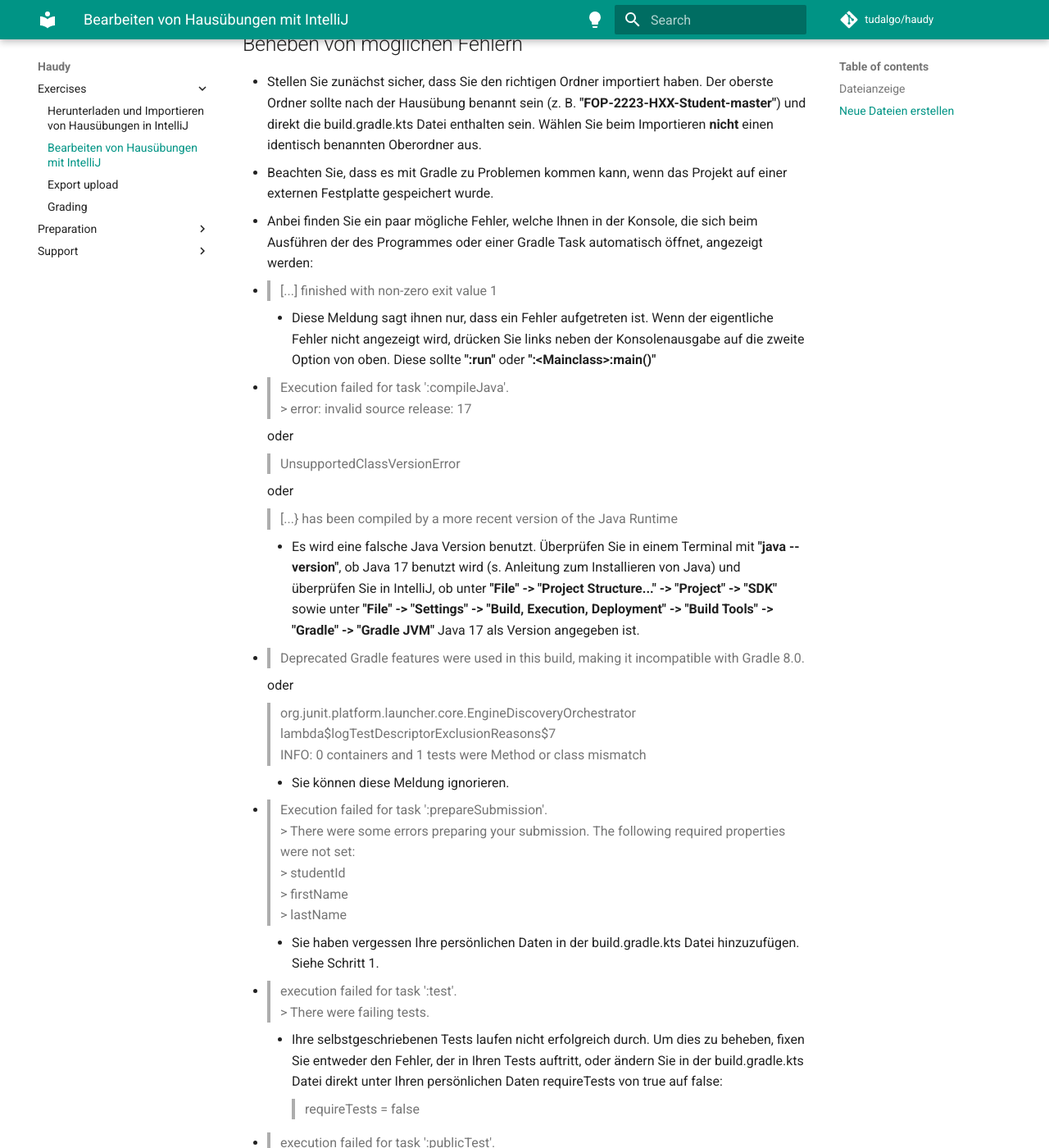
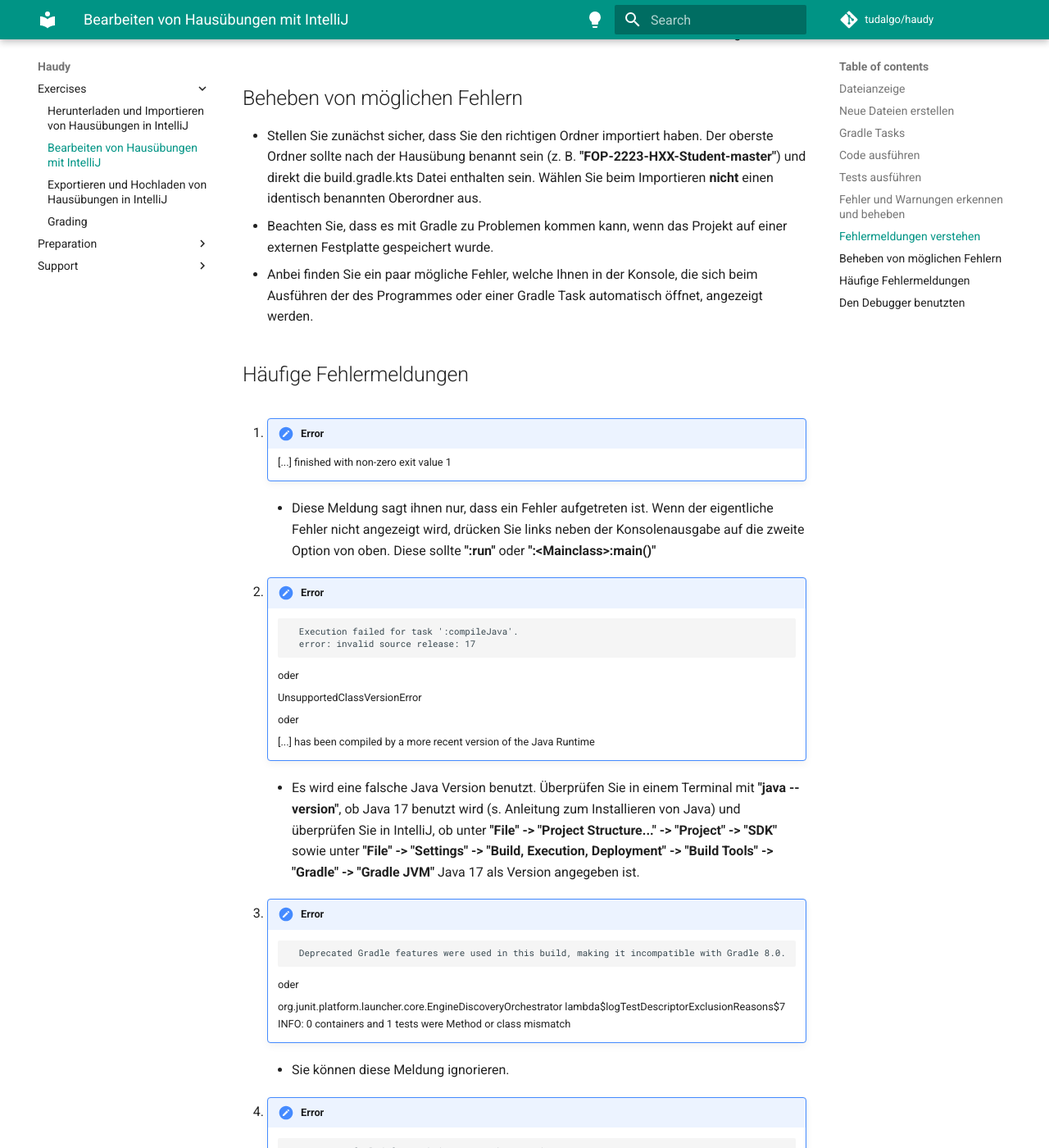
Before and after one commit to tudagrade/wiki, an MkDocs documentation site: the page built from docs/exercises/edit.md, in a window 1280 px wide and 1400 px high, scrolled down 3002 px. Shown: the whole window at 82% size. Built offline with MkDocs 1.6.1 and Material for MkDocs 9.7.7, drawn with Linux system fonts in a browser that asks for light colours; comment, search, counter and statistics services are not loaded; some of the changed text lies outside the part shown.

Commit message:
add tabs and admonitions

````diff
--- a/docs/exercises/edit.md
+++ b/docs/exercises/edit.md
@@ -10,7 +10,7 @@
 * Mit einem Rechtsklick auf ein Package können Sie über **new -> Java Class** eine neue Java Datei erstellen. Geben Sie dafür den Namen an, wählen Sie aus, ob es eine Klasse, Interface, Enum oder Annotation sein soll und bestätigen Sie das Erstellen, indem Sie **Enter** drücken.
 * Sie können auf dieselbe Weise auch packages erstellen. Wählen Sie dafür **"package"** anstatt **"Java Class"** aus.
 
-# Gradle Tasks
+## Gradle Tasks
 * Um die Übersicht mit allen Gradle Task zu öffnen, drücken Sie am rechten oberen Rand auf **"Gradle"**.
     * Alternativ können Sie sich die Gradle Ansicht auch über den Reiter **"View"** anzeigen lassen, indem Sie dann auf **"Tool Windows" -> "Gradle"** gehen.
 * Klappen Sie den Ordner, der nach dem Projekt benannt ist, sowie den darin enthaltenen Ordner **"Tasks"**. Nun sehen Sie alle Verzeichnisse, in denen Gradle Tasks enthalten sind.
@@ -66,78 +69,94 @@
 
 * Stellen Sie zunächst sicher, dass Sie den richtigen Ordner importiert haben. Der oberste Ordner sollte nach der Hausübung benannt sein (z. B. **"FOP-2223-HXX-Student-master"**) und direkt die build.gradle.kts Datei enthalten sein. Wählen Sie beim Importieren **nicht** einen identisch benannten Oberordner aus.
 * Beachten Sie, dass es mit Gradle zu Problemen kommen kann, wenn das Projekt auf einer externen Festplatte gespeichert wurde.
-* Anbei finden Sie ein paar mögliche Fehler, welche Ihnen in der Konsole, die sich beim Ausführen der des Programmes oder einer Gradle Task automatisch öffnet, angezeigt werden:
+* Anbei finden Sie ein paar mögliche Fehler, welche Ihnen in der Konsole, die sich beim Ausführen der des Programmes oder einer Gradle Task automatisch öffnet, angezeigt werden.
 
+## Häufige Fehlermeldungen
 
-   1. > [...] finished with non-zero exit value 1
+   1. !!! error
+
+          [...] finished with non-zero exit value 1
 
       * Diese Meldung sagt ihnen nur, dass ein Fehler aufgetreten ist. Wenn der eigentliche Fehler nicht angezeigt wird, drücken Sie links neben der Konsolenausgabe auf die zweite Option von oben. Diese sollte **":run"** oder **":<Mainclass\>:main()"**
 
 
-   2. > Execution failed for task ':compileJava'.
-      > error: invalid source release: 17
+   2. !!! error
+          Execution failed for task ':compileJava'.
+          error: invalid source release: 17
 
-      oder
+          oder
 
-      > UnsupportedClassVersionError
+          UnsupportedClassVersionError
 
-      oder
+          oder
 
-      > \[...\} has been compiled by a more recent version of the Java Runtime
+          \[...\] has been compiled by a more recent version of the Java Runtime
 
       * Es wird eine falsche Java Version benutzt. Überprüfen Sie in einem Terminal mit **"java --version"**, ob Java 17 benutzt wird (s. Anleitung zum Installieren von Java) und überprüfen Sie in IntelliJ, ob unter **"File" -> "Project Structure..." -> "Project" -> "SDK"** sowie unter **"File" -> "Settings" -> "Build, Execution, Deployment" -> "Build Tools" -> "Gradle" -> "Gradle JVM"** Java 17 als Version angegeben ist.
 
 
-   3. > Deprecated Gradle features were used in this build, making it incompatible with Gradle 8.0.
+   3. !!! error
+          Deprecated Gradle features were used in this build, making it incompatible with Gradle 8.0.
 
-      oder
+          oder
 
-      > org.junit.platform.launcher.core.EngineDiscoveryOrchestrator lambda$logTestDescriptorExclusionReasons$7
-        INFO: 0 containers and 1 tests were Method or class mismatch
+          org.junit.platform.launcher.core.EngineDiscoveryOrchestrator lambda$logTestDescriptorExclusionReasons$7
+            INFO: 0 containers and 1 tests were Method or class mismatch
 
       * Sie können diese Meldung ignorieren.
 
 
-   4. > Execution failed for task ':prepareSubmission'.
-      > There were some errors preparing your submission. The following required properties were not set:
-      > studentId
-      > firstName
-      > lastName
+   4. !!! error
+          Execution failed for task ':prepareSubmission'.
+          There were some errors preparing your submission. The following required properties were not set:
+          studentId
+          firstName
+          lastName
 
       * Sie haben vergessen Ihre persönlichen Daten in der build.gradle.kts Datei hinzuzufügen. Siehe Schritt 1.
 
 
-   5. > execution failed for task ':test'.
-      > There were failing tests.
+   5. !!! error
+          execution failed for task ':test'.
+          There were failing tests.
 
       * Ihre selbstgeschriebenen Tests laufen nicht erfolgreich durch. Um dies zu beheben, fixen Sie entweder den Fehler, der in Ihren Tests auftritt, oder ändern Sie in der build.gradle.kts Datei direkt unter Ihren persönlichen Daten requireTests von true auf false:
-      > requireTests = false
+      ```
+      requireTests = false
+      ```
 
-
-   6. > execution failed for task ':publicTest'.
-      > There were failing tests.
+   6. !!! error
+          execution failed for task ':publicTest'.
+          There were failing tests.
 
       * Die von uns zur Verfügung gestellten public-Tests laufen nicht erfolgreich durch. Um dies zu beheben, fixen Sie entweder den Fehler, den die Tessts aufzeigen, oder ändern Sie in der build.gradle.kts Datei direkt unter Ihren persönlichen Daten requirePublicTests von true auf false:
-      > requirePublicTests = false
+      ```
+      requirePublicTests = false
+      ```
 
-
-   7. > Execution failed for task ':compileJava'.
-      > Compilation failed; see the compiler error output for details.
+   7. !!! error
+          Execution failed for task ':compileJava'.
+          Compilation failed; see the compiler error output for details.
 
       * Es befinden sich vermutlich noch Syntaxfehler in Ihren Code, welche Sie vor dem Abgeben beheben müssen. Sie finden unten links am Rand im Reiter **"Problems"** eine Auflistung aller Syntaxfehler.
 
 
-   8. > Note: \[...\] uses unsafe or unchecked operations.
+   8. !!! error
+
+          Note: \[...\] uses unsafe or unchecked operations.
 
       * Dies ist nur eine Warnung und verhindert nicht die Abgabe der Hausübung. Sie sollten allerdings überprüfen, ob der entsprechende Abschnitt funktioniert.
 
 
-   9. > failed to delete some children.
+   9. !!! error
+
+          failed to delete some children.
 
       * Dieser Fehler entsteht meistens dadurch, dass der Zugriff auf bestimmte Dateien durch andere Prozesse, wie z. B. den Debugger, blockiert wird. Ein Neustart von IntelliJ oder Ihrem Rechner sollte das Problem beheben.
 
 
-* Wenn Sie Ihr Problem nicht selber beheben konnten, können Sie entweder auf unserem Discord Server im Channel **"\#import-export-gradle** oder im Moodle Forum für technische Fragen nachfragen. Fügen Sie bei beiden am besten einen Ausschnitt der Konsolenausgabe mit dem Fehler als Screenshot oder Text an.
+!!! info
+    Wenn Sie Ihr Problem nicht selber beheben konnten, können Sie entweder auf unserem Discord Server im Channel **"\#techincal-issues"** oder im Moodle Forum für technische Fragen nachfragen. Fügen Sie bei beiden am besten einen Ausschnitt der Konsolenausgabe mit dem Fehler als Screenshot oder Text an.
 
 ## Den Debugger benutzten
 
````
Also changed, not shown: other parts of docs/exercises/edit.md (+6 -3 lines), docs/exercises/download-import.md (+84 -84 lines), docs/exercises/export-upload.md (+4 -3 lines), docs/preparation/installation-intellij.md (+43 -42 lines), docs/preparation/installation-java.md (+62 -61 lines).
